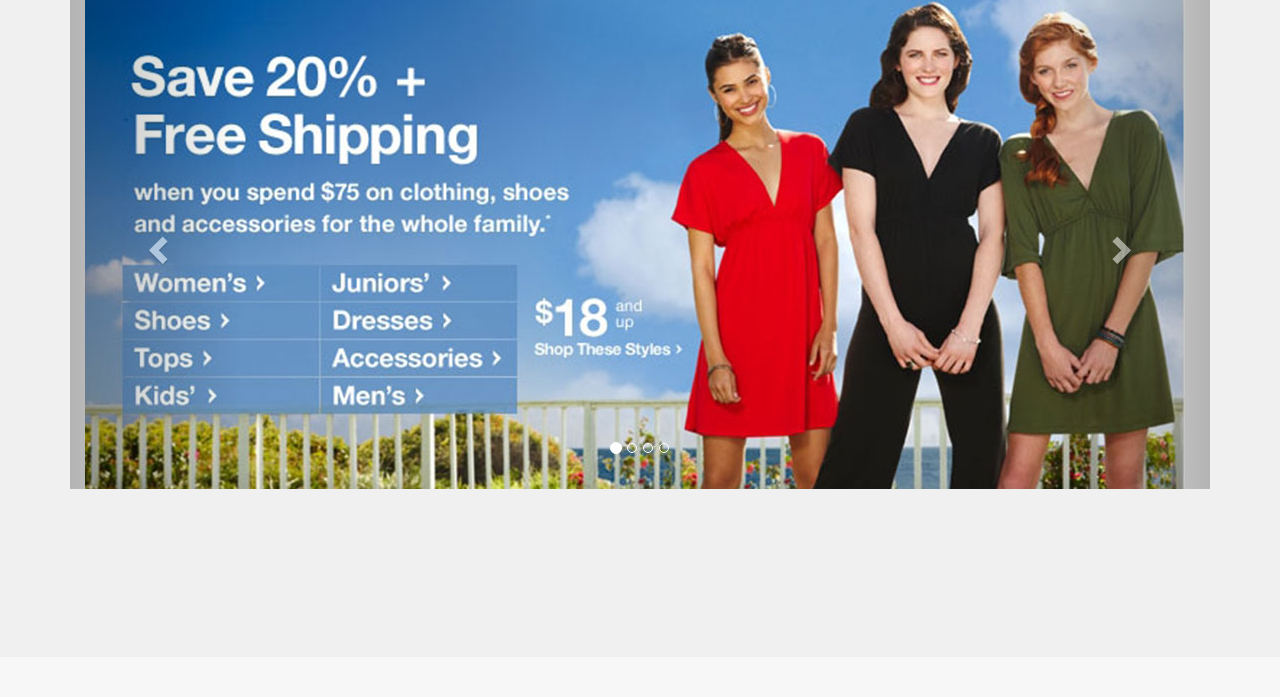
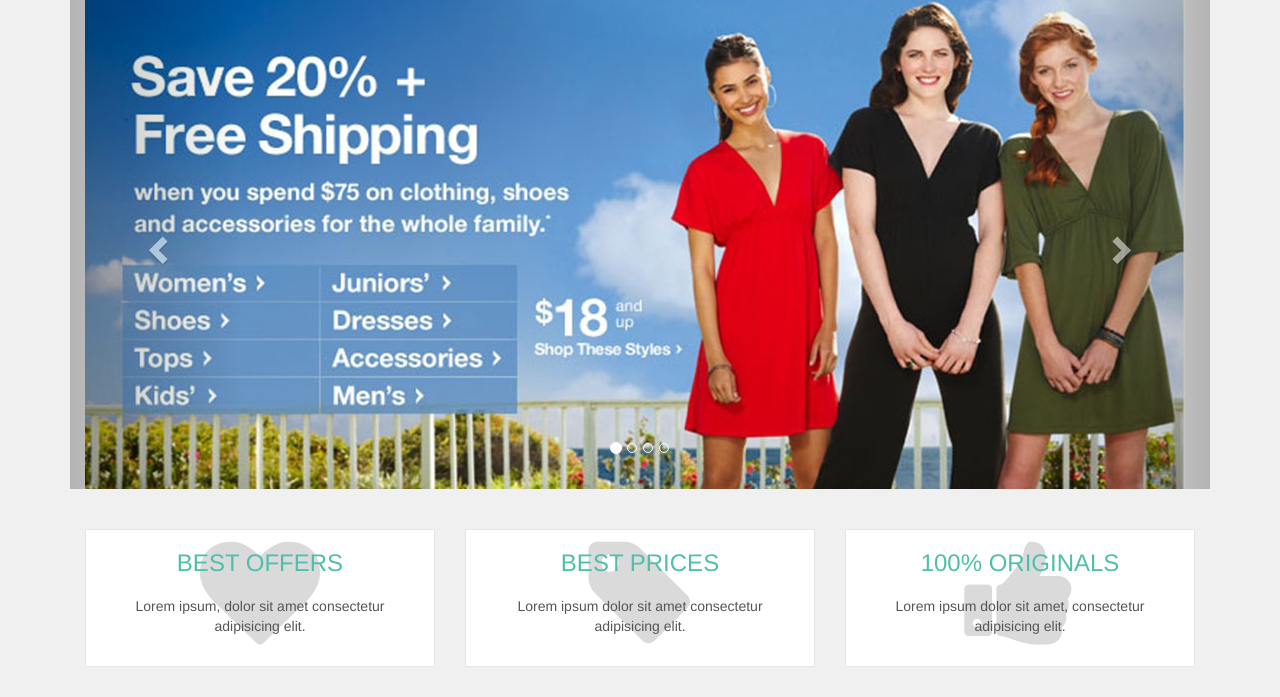
Before and after one commit to andreibast/eCommercePHPVanilla, a PHP site: page / in a window 1280 px wide. Shown: the part 143-840 px from the top of the page. Before the commit the page ends 632 px from the top, so only its background shows below. Run offline with PHP 8.4, Linux system fonts and the light colour scheme.

Commit message:
part4done

```diff
--- a/index.php
+++ b/index.php
@@ -19,7 +19,7 @@
 
     <!----------------------------------------------------
     1.BUILDING TOP BAR
------------------------------------------------------>
+    ----------------------------------------------------->
     <div id="top"><!-- Top Begin -->
 
         <div class="container"><!-- container Begin -->
@@ -216,6 +216,59 @@
     </div><!--container Finish-->
 
     <!----------------------------------------------------
+    4.BUILDING THE PAGE CONTENT
+    ----------------------------------------------------->
+    <div id="advantages"><!--advantages Begin-->
+
+        <!----------------------------------------------------
+        4.1.Adding the tiles
+        ----------------------------------------------------->
+        <div class="container"><!--advantages Begin-->
+
+            <div class="same-height-row"><!--same-height-row Begin-->
+
+                <div class="col-sm-4">
+                    <div class="box same-height">
+                        <div class="icon">
+                            <i class="fa fa-heart"></i> <!--from here you can change the pictogram for each item-->
+                        </div>
+                        <h3><a href="#">Best Offers</a></h3>
+                        <p>Lorem ipsum, dolor sit amet consectetur adipisicing elit.</p>
+                    </div>
+                </div>
+
+
+                <div class="col-sm-4">
+                    <div class="box same-height">
+                        <div class="icon">
+                            <i class="fa fa-tag"></i>
+                        </div>
+                        <h3><a href="#">Best prices</a></h3>
+                        <p>Lorem ipsum dolor sit amet consectetur adipisicing elit.</p>
+                    </div>
+                </div>
+
+
+                <div class="col-sm-4">
+                    <div class="box same-height">
+                        <div class="icon">
+                            <i class="fa fa-thumbs-up"></i>
+                        </div>
+                        <h3><a href="#">100% Originals</a></h3>
+                        <p>Lorem ipsum dolor sit amet, consectetur adipisicing elit.</p>
+                    </div>
+                </div>
+
+                </div><!--advantages same-height-row Finish-->
+
+        </div><!--advantages Finish-->
+
+    </div><!--advantages Finish-->
+
+
+
+
+    <!----------------------------------------------------
     -----------ADDING JQUERY AND BOOTSTRAP----------------
     ----------------------------------------------------->
     <script src="js/jquery-331.min.js"></script>
--- a/styles/style.css
+++ b/styles/style.css
@@ -1,9 +1,9 @@
 /*
 Template Name : m-dev store
-Author Name   : AndreiBast
+Author Name   : Andrei Bast
 Author Email  : andrei.bast@yahoo.com
 Theme URI     : www.m-dev_store.com / localhost/m-dev-store/eCommercePHPVanilla/
-Theme Ver     : 1.1
+Theme Ver     : 1.0
 */
 
 /*General Styles */
@@ -135,3 +135,64 @@ body{
 #search .navbar-form .input-group .form-control{
     width: 100%;
 }
+
+
+/****************************
+4.CSS FOR CONTENTS
+******************************/
+
+
+
+#slider{  /*changes the spaces between the group items*/
+    margin-bottom: 40px;
+}
+
+#advantages{   /*centers all the text for all of them*/
+    text-align: center;
+}
+
+#advantages .box{ /*this creates the actual boxes for each content*/
+    background: #ffffff;
+    margin: 0 0 30px;
+    border: solid 1px #e6e6e6;
+    box-sizing: border-box;
+    padding: 20px;
+    box-shadow: 0px 2 px 5 px rgba(0, 0, 0, .3);
+}
+
+#advantages .box .icon{  /*changes the small pictograms settings*/
+    position: absolute;
+    font-size: 120px;
+    width: 100%;
+    top: -20px;
+    left: 0px;
+    height: 100%;
+    float:left;
+    color: #dadada;
+    box-sizing: border-box;
+    z-index: 1;
+}
+
+#advantages .box h3{ /*brings the h3 on top*/
+    position: relative;
+    margin: 0 0 20px;
+    font-weight: 300;
+    text-transform: uppercase;
+    z-index: 2;
+}
+
+#advantages .box h3 a{ /*changes the color for h3 and its a link*/
+    color: #4fbfaB;
+}
+
+#advantages .box h3 a:hover{  /*we stop the hover effect but we have the mouse changed*/
+    text-decoration: none;
+}
+
+#advantages .box p{ /*bring all the contents from the tile in front(and sends the picture back)*/
+    position: relative;
+    z-index: 2;
+    color: #555555;
+}
+
+/**/
```
